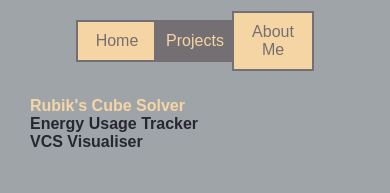
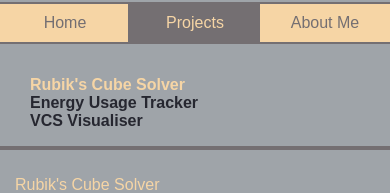
Before and after one commit to cheemcheem/cheem.uk, a React (Create React App) app: page / in a window 390 px wide. Both pictures are taken after a click on the item "Projects". Shown: the top 193 px of the page. Built offline with nearby package versions, Linux system fonts and the light colour scheme.

Commit message:
neaten up mobile view

```diff
--- a/src/App.css
+++ b/src/App.css
@@ -163,10 +163,19 @@ small {
 }
 
 .top-nav-container {
+    margin-top: 15px;
+    margin-bottom: 15px;
     display: flex;
     flex-direction: row;
     width: 100%;
     justify-content: center;
+}
+
+.top-nav-container > nav.nav.nav-pills {
+    display: flex;
+    flex-direction: row;
+    width: 60%;
+    justify-content: space-around
 }
 
 .card-deck {
@@ -268,6 +277,7 @@ header {
         background: var(--main-bg-color);
         margin-top: 0;
         height: auto;
+        border-bottom: 4px solid var(--dark-color);
 
     }
 
@@ -276,6 +286,15 @@ header {
         flex-direction: column;
         justify-content: center;
     }
+
+    .top-nav-container {
+        margin-top: 0;
+    }
+
+    .top-nav-container > nav.nav.nav-pills {
+        width: 100%;
+    }
+
 
     .card {
         min-width: 267px;
--- a/src/App.tsx
+++ b/src/App.tsx
@@ -12,17 +12,14 @@ function App() {
 
     return (
         <div>
-            <br/>
             <div className={"top-nav-container"}>
-                <nav className={"nav nav-pills nav-justified"}
-                     style={{display: "flex", flexDirection: "row", width: "60%", justifyContent: "space-around"}}>
+                <nav className={"nav nav-pills nav-justified"}>
                     <Navigation location={page} setLocation={setPage} targetLocation={"Home"}/>
                     <Navigation location={page} setLocation={setPage} targetLocation={"Projects"}/>
                     <Navigation location={page} setLocation={setPage} targetLocation={"About Me"}/>
                 </nav>
             </div>
             <main style={{width: "100%"}}>
-                <br/>
                 <Page location={page} setLocation={setPage} targetLocation={"Projects"}>
                     <Projects/>
                 </Page>
--- a/src/pages/projects.tsx
+++ b/src/pages/projects.tsx
@@ -29,8 +29,10 @@ function Projects() {
             for (let childIndex = 0; childIndex < projects.current!.children.length; childIndex++) {
                 const child = projects.current!.children.item(childIndex)!;
                 if (child.id === project) {
-                    window.scrollTo({top: (child.children.item(0)!.children.item(0)! as HTMLElement).offsetTop - 90})
-                    // child.children.item(0)!.children.item(0)!.scrollIntoView({behavior: "smooth"});
+                    window.scrollTo({
+                        behavior: "smooth",
+                        top: (child.children.item(0)!.children.item(0)! as HTMLElement).offsetTop - 90
+                    })
                     break;
                 }
             }
@@ -38,7 +40,6 @@ function Projects() {
     };
     useEffect(() => {
         window.addEventListener("scroll", onscroll, true);
-
         return () => window.removeEventListener("scroll", onscroll, true);
     });
 
```
